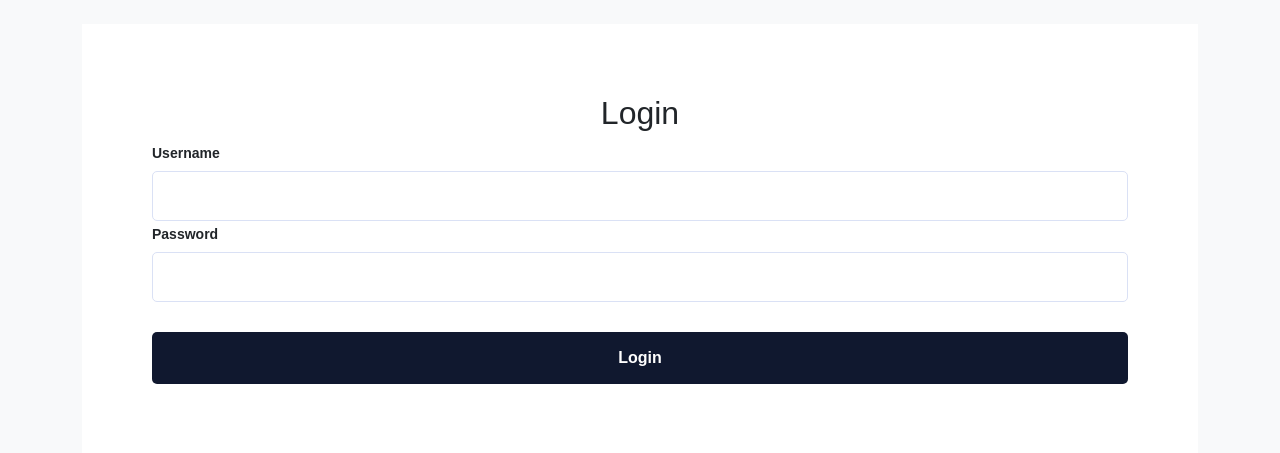
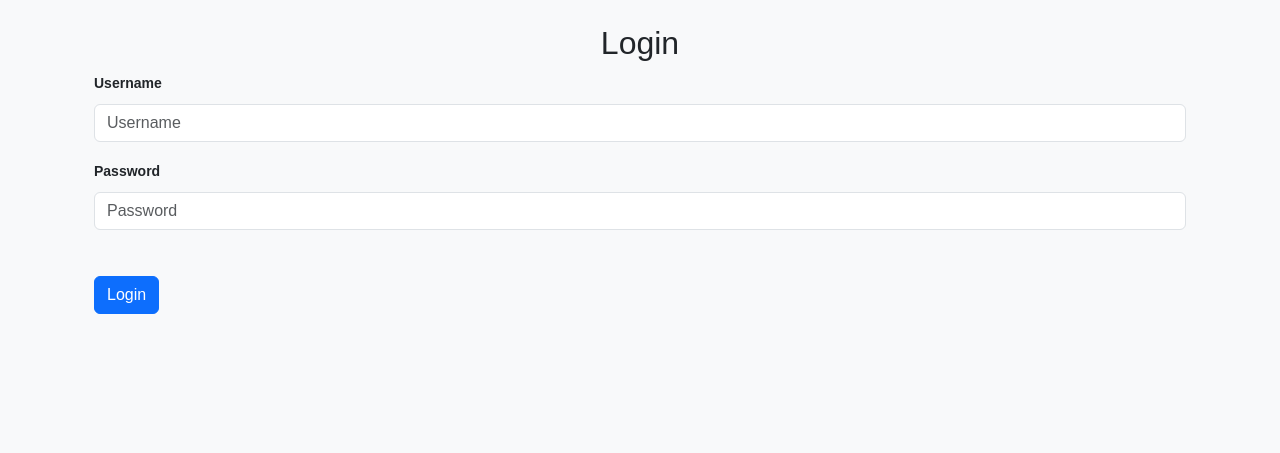
Before and after one commit to exc33ded/Dr-Recorder, a Flask app: page /login in a window 1280 px wide. Shown: the part 199-652 px from the top of the page. Run offline with Flask 3, Linux system fonts and the light colour scheme.

Commit message:
Update login.html

```diff
--- a/templates/login.html
+++ b/templates/login.html
@@ -1,13 +1,31 @@
+<!DOCTYPE html>
+<html lang="en">
+<head>
+  <meta charset="UTF-8">
+  <meta name="viewport" content="width=device-width, initial-scale=1.0">
+  <title>Login</title>
+  <link href="https://cdn.jsdelivr.net/npm/bootstrap@5.3.3/dist/css/bootstrap.min.css" rel="stylesheet">
+  <link rel="stylesheet" href="{{ url_for('static', filename='styles.css') }}">
+</head>
+<body>
   {% extends "layout.html" %} {% block title %}Login{% endblock %} {% block
     content %}
-<div class="form-wrap">
+    <div class="container">
       <h2 style="text-align: center;">Login</h2>
-  <form method="POST">
-    <label for="username">Username</label>
-    <input type="text" id="username" name="username" required />
-    <label for="password">Password</label>
-    <input type="password" id="password" name="password" required />
-    <button type="submit">Login</button>
+      <form method="POST"><div class="mb-3">
+        <label for="username" class="form-label">Username</label>
+        <input type="text" class="form-control" id="username" placeholder="Username" name="username" required >
+      </div>
+      <div class="mb-3">
+        <label for="password" class="form-label">Password</label>
+        <input type="password" class="form-control" id="password" placeholder="Password" name="password" required>
+      </div>
+
+        <button class="btn btn-primary" type="submit">Login</button>
       </form>
     </div>
+
     {% endblock %}
+    <script src="https://cdn.jsdelivr.net/npm/bootstrap@5.3.3/dist/js/bootstrap.bundle.min.js"></script>
+</body>
+</html>
```
Lines whose indentation alone changed are shown as unchanged.
